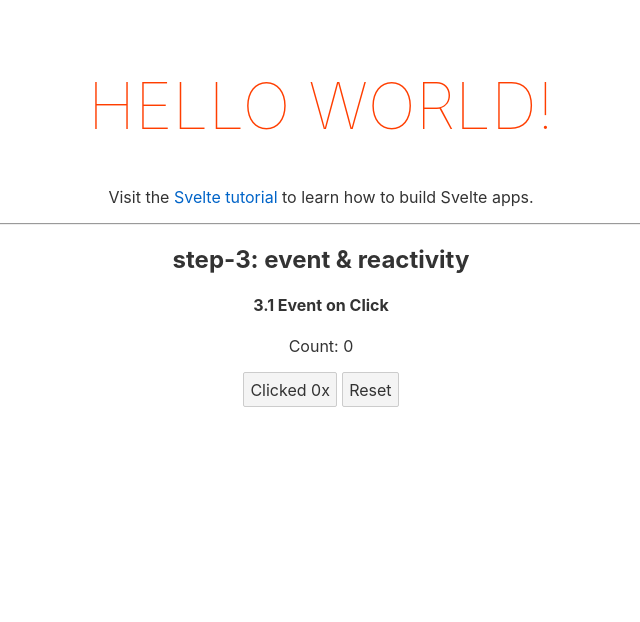
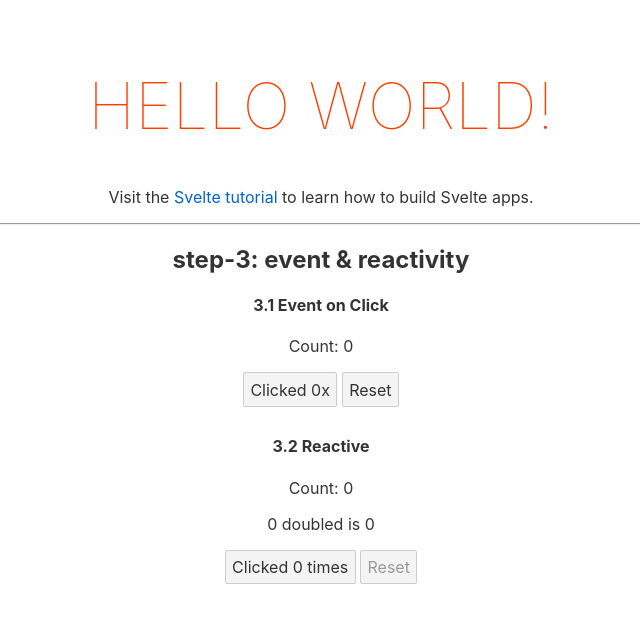
Before and after one commit to kutukoding/svelte, a Svelte app in the folder my-svelte-project/: page / in a window 1280 px wide. Shown: the top 622 px of the page, without its empty margins (319-959 px from the left). Built offline with nearby package versions, Linux system fonts and the light colour scheme.

Commit message:
[3-2] advance event with reactive "$:", and ternary condition (true/false condition)

```diff
--- /dev/null
+++ b/my-svelte-project/src/3_event_advance.svelte
@@ -0,0 +1,52 @@
+<script>
+    //#count
+    let count = 0;
+
+    let alertMsg = 0;
+    // reactive ($: ngubah check reactive nggaknya secara otomatis)
+    $: doubled = count * 2;
+
+    // reactive (another way)
+    $: if (count >= 10) {
+		alert(`count is dangerously high!`);
+        count = 9;
+        alertMsg = 1;
+
+        // document.getElementById("myName").style.display = "block"; // ini kalau via hardcode show/hide element by Id
+    }
+
+    //#count
+	function handleClick() {
+        count += 1; // count = count + 1;
+    }
+    //#count
+	function resetCount() {
+        count = 0;
+        alertMsg = 0;
+	}
+</script>
+
+<h4>3.2 Reactive</h4>
+<p>Count: {count}</p>
+<p>{count} doubled is {doubled}</p>
+
+<button on:click={handleClick}>
+    <!-- ternary condition (true/false condition)   >>    {conditional === a ? true : false} -->
+	Clicked {count} {count === 1 ? 'time' : 'times'}
+</button>
+<button on:click={resetCount} disabled={count >= 1 ? '' : 'disabled'}>
+	Reset
+</button>
+
+<div id="myName" class="{alertMsg === 1 ? 'alert' : 'd-none'}">count is dangerously high!</div>
+
+<style>
+    .d-none {
+        display: none;
+    }
+    .alert {
+        background: #ff3e00;
+        color: #ffffff;
+        padding: 10px;
+    }
+</style>
--- a/my-svelte-project/src/App.svelte
+++ b/my-svelte-project/src/App.svelte
@@ -2,6 +2,7 @@
 	// ambil name dari main.js
 	export let name
 	import Training3 from './3_event.svelte'
+	import Training32 from './3_event_advance.svelte'
 </script>
 
 <main>
@@ -11,6 +12,7 @@
 	<!-- event (click) -->
 	<hr/>
 	<Training3/>
+	<Training32/>
 </main>
 
 <style>
```
